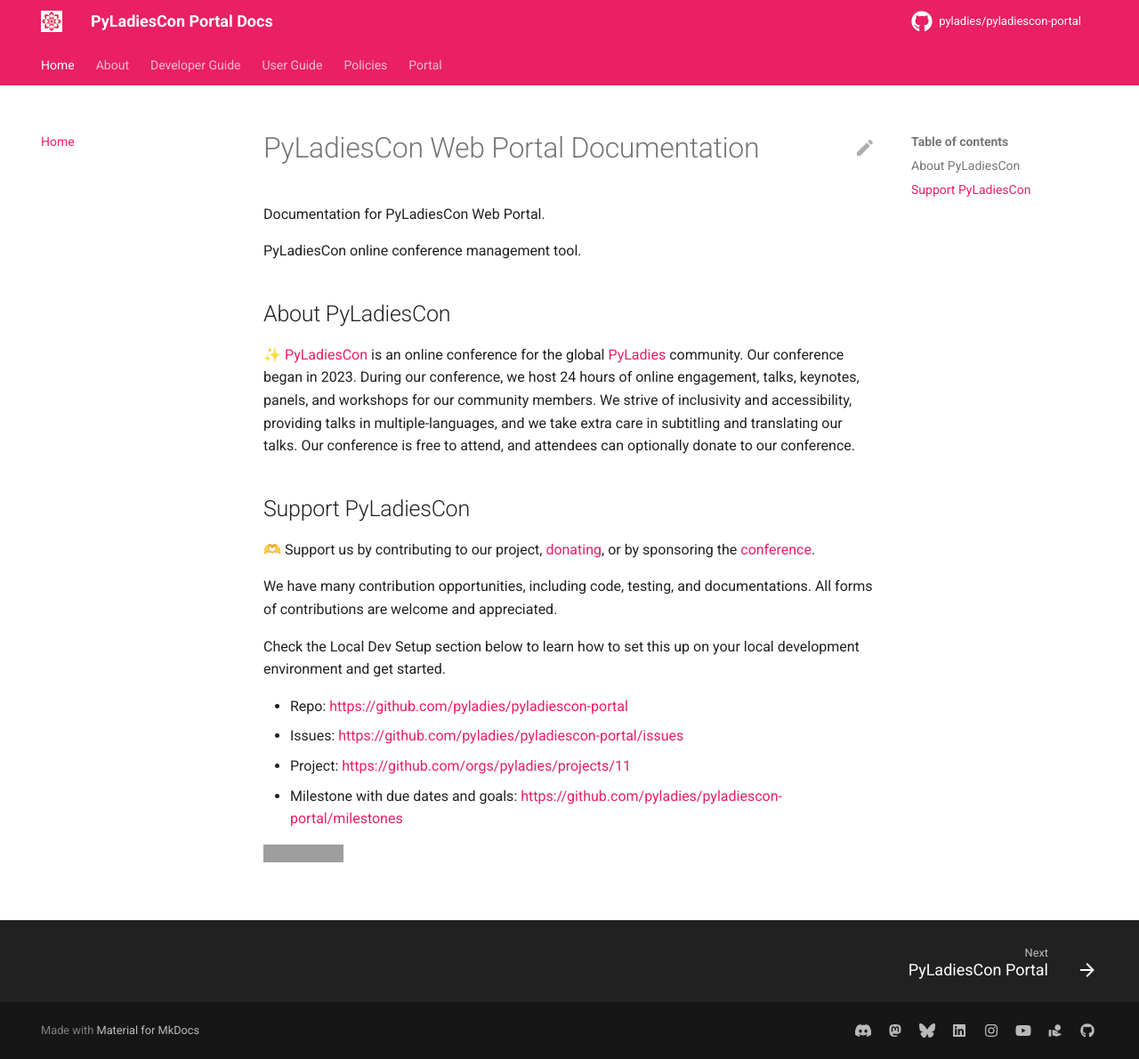
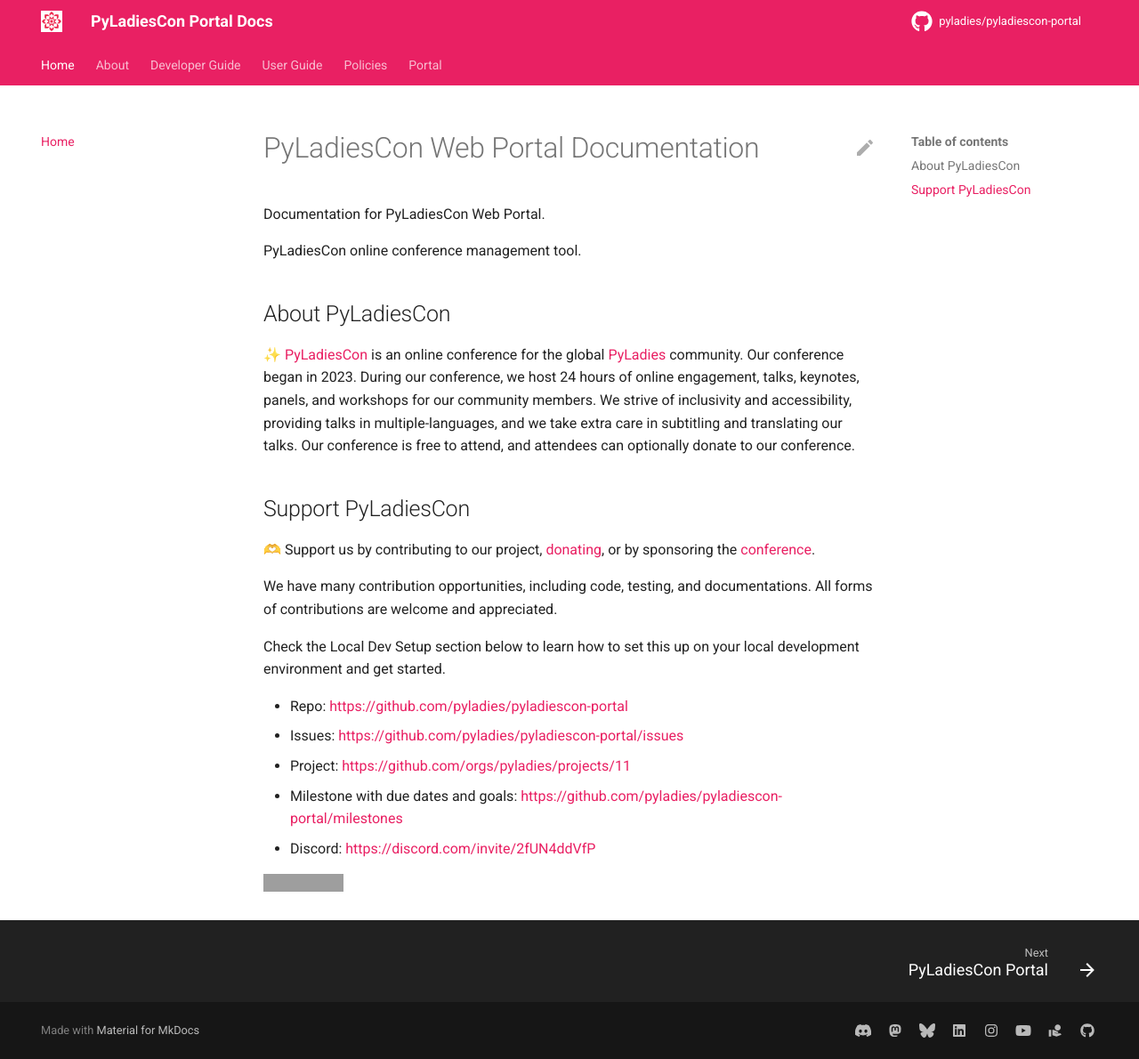
Before and after one commit to pyladies/pyladiescon-portal, an MkDocs documentation site: the page built from docs/index.md, in a window 1280 px wide and 1190 px high. Shown: the whole window at 89% size. Built offline with MkDocs 1.6.1 and Material for MkDocs 9.7.7, drawn with Linux system fonts in a browser that asks for light colours; comment, search, counter and statistics services are not loaded; some of the changed lines change nothing that is shown; grey boxes are pictures that could not be loaded.

Commit message:
Add Discord to the Doc (#140)

```diff
--- a/docs/index.md
+++ b/docs/index.md
@@ -23,6 +23,7 @@
 - Issues: <https://github.com/pyladies/pyladiescon-portal/issues>
 - Project: <https://github.com/orgs/pyladies/projects/11>
 - Milestone with due dates and goals: <https://github.com/pyladies/pyladiescon-portal/milestones>
+- Discord: <https://discord.com/invite/2fUN4ddVfP>
 
 <a href="https://www.netlify.com">
   <img src="https://www.netlify.com/assets/badges/netlify-badge-color-bg.svg" alt="Deploys by Netlify" />
```
